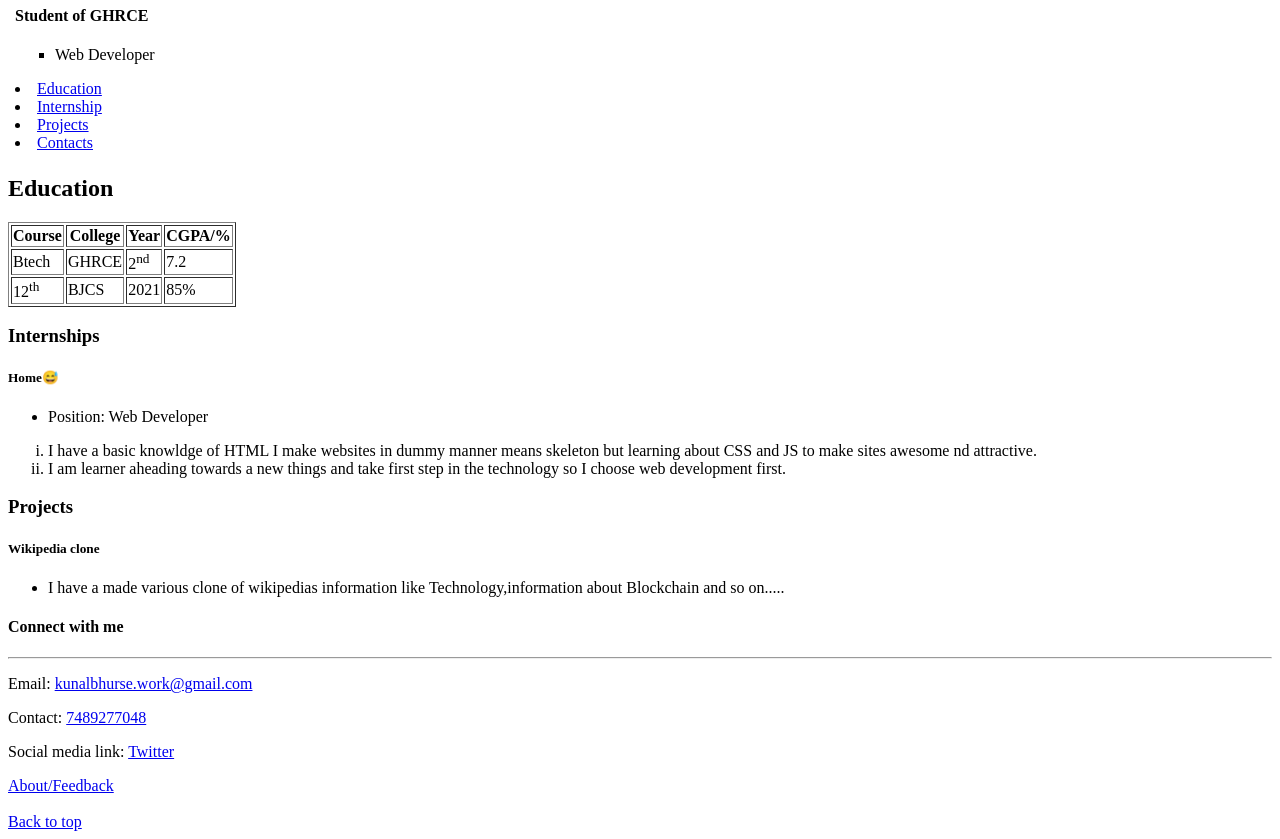
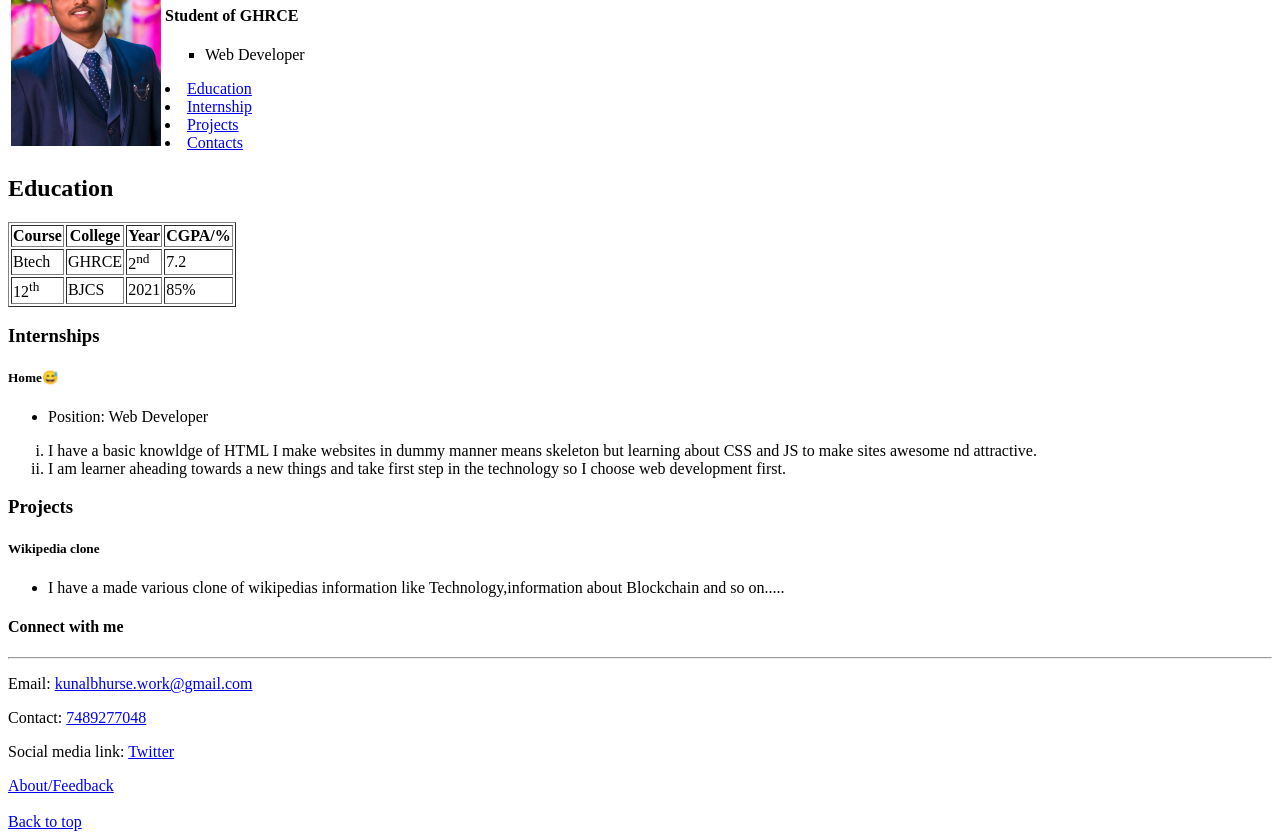
Before and after one commit to KunalBhurse/Resume, a plain HTML site: page index.html in a window 1280 px wide. Shown: the part 84-923 px from the top of the page. Drawn offline with Linux system fonts and the light colour scheme.

Commit message:
updatei= index.html

```diff
--- a/index.html
+++ b/index.html
@@ -10,7 +10,7 @@
     <header>
         <table>
             <tr>
-                <td><img width="150" src="film/resume.jpg" alt=""></td>
+                <td><img width="150" src="resume.jpg" alt=""></td>
                 <td><h1>Kunal Dadarao Bhurse</h1>
                     <h4>Student of GHRCE</h4>
                     <ul type="square">
```
